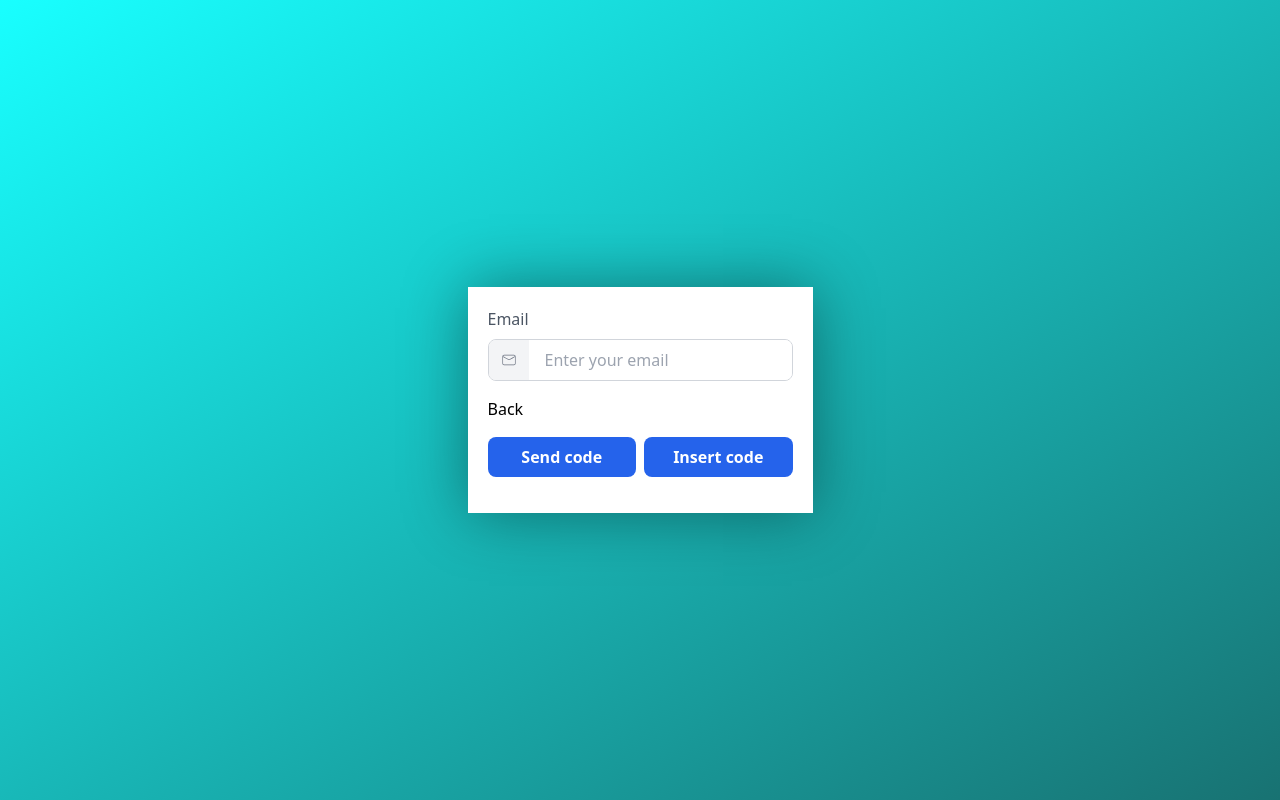
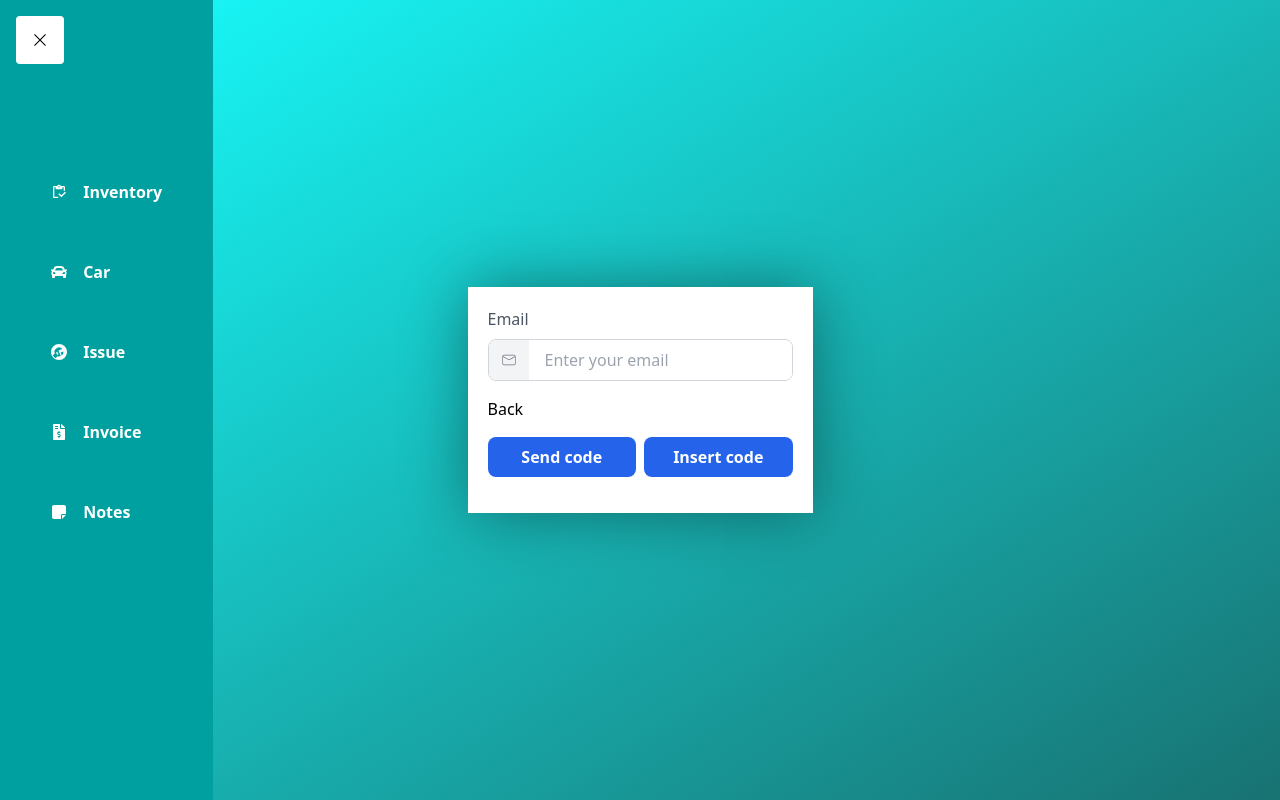
Before and after one commit to Shazil0204/Garage-All-In-One, a React (Vite) app in the folder Frontend/: page /Login in a window 1280 px wide. Both pictures are taken after a click on the button "Forgot Password!". Built offline with nearby package versions, Linux system fonts and the light colour scheme; what fluid-tailwind would draw is missing.

Commit message:
sidebar done

```diff
--- a/Frontend/src/App.tsx
+++ b/Frontend/src/App.tsx
@@ -1,31 +1,37 @@
 // React Route Dependencies
-import { Route, Routes } from "react-router-dom";
+import { Route, Routes } from "react-router-dom"
 
+// ReactIcons
+import { MdOutlineInventory } from "react-icons/md"
+import { FaCar } from "react-icons/fa"
+import { BsFillWrenchAdjustableCircleFill } from "react-icons/bs"
+import { FaFileInvoiceDollar } from "react-icons/fa"
+import { FaNoteSticky } from "react-icons/fa6"
 // Layout
-import Sidebar from "./Components/Layout/Sidebar";
+import Sidebar from "./Components/Layout/Sidebar"
 
 // Screens
-import Inventory from "./Screens/Routes/Inventory";
-import Invoice from "./Screens/Routes/Invoice";
-import Issue from "./Screens/Routes/Issue";
-import Note from "./Screens/Routes/Note";
-import Car from "./Screens/Routes/Car";
-import Login from "./Screens/Login";
-import NotFound from "./Screens/NotFound";
+import Inventory from "./Screens/Routes/Inventory"
+import Invoice from "./Screens/Routes/Invoice"
+import Issue from "./Screens/Routes/Issue"
+import Note from "./Screens/Routes/Note"
+import Car from "./Screens/Routes/Car"
+import Login from "./Screens/Login"
+import NotFound from "./Screens/NotFound"
 
 // This way i will be able to use it in both route and sidebar
 const sections = [
-  { id: "/", element: <Inventory /> },
-  { id: "Car", element: <Car /> },
-  { id: "Issue", element: <Issue /> },
-  { id: "Invoice", element: <Invoice /> },
-  { id: "Notes", element: <Note /> },
-];
+  { id: "/", element: <Inventory />, icon: <MdOutlineInventory/> },
+  { id: "Car", element: <Car />, icon: <FaCar/> },
+  { id: "Issue", element: <Issue />, icon: <BsFillWrenchAdjustableCircleFill/> },
+  { id: "Invoice", element: <Invoice />, icon: <FaFileInvoiceDollar/> },
+  { id: "Notes", element: <Note />, icon: <FaNoteSticky/>  },
+]
 
 const App = () => {
   return (
     <div>
-      {/* <Sidebar sections={sections} /> */}
+      <Sidebar sections={sections} />
       <Routes>
         <Route path="Login" element={<Login />} />
         {sections.map((section) => (
@@ -34,7 +40,7 @@ const App = () => {
         <Route path="*" element={<NotFound />} />
       </Routes>
     </div>
-  );
-};
+  )
+}
 
-export default App;
+export default App
--- a/Frontend/src/Components/Common/Button.tsx
+++ /dev/null
@@ -1,48 +0,0 @@
-import React from "react";
-import { IconType } from "react-icons";
-
-interface ButtonProps {
-  title?: string;
-  textColor?: string;
-  backgroundColor?: string;
-  image?: string;
-  buttonIcon?: IconType;
-  roundness?: string;
-  width?: string;
-  height?: string;
-  children?: React.ReactNode;
-  onClickFunction: () => void;
-}
-
-const CustomButton: React.FC<ButtonProps> = ({
-  title,
-  textColor,
-  backgroundColor,
-  image,
-  buttonIcon,
-  children,
-  roundness,
-  width,
-  height,
-  onClickFunction,
-}) => {
-  return (
-    <button
-      onClick={onClickFunction}
-      className="hover:scale-95 duration-300 p-4 flex items-center justify-center cursor-pointer"
-      style={{
-        color: textColor || "white",
-        backgroundColor: backgroundColor || "black",
-        borderRadius: roundness || "5px",
-        width: width || "2rem",
-        height: height || "2rem",
-      }}
-    >
-      {image && <img src={image} alt="button-icon" className="w-16" />}
-      {buttonIcon && React.createElement(buttonIcon)} {title}
-      {children}
-    </button>
-  );
-};
-
-export default CustomButton;
--- a/Frontend/src/Components/Layout/NavLink.tsx
+++ b/Frontend/src/Components/Layout/NavLink.tsx
@@ -11,14 +11,14 @@ interface NavLinkProps {
 const NavLink: React.FC<NavLinkProps> = ({
   to,
   children,
-  className = "",
-  activeClassName = "text-blue-500 font-bold",
+  className = "~px-24/20",
+  activeClassName = "text-white bg-primary font-bold text-md hover:!bg-primary hover:!bg-opacity-100",
 }) => {
   return (
     <RouterNavLink
       to={to}
       className={({ isActive }) =>
-        `${className} ${isActive ? activeClassName : ""}`.trim()
+        `${className} ${isActive ? activeClassName : "font-bold text-md text-white"}`
       }
     >
       {children}
--- a/Frontend/src/Components/Layout/Sidebar.tsx
+++ b/Frontend/src/Components/Layout/Sidebar.tsx
@@ -1,28 +1,47 @@
+// React imports
 import React, { useState } from "react"
+
+// ReactIcons
+import { RxCross1 } from "react-icons/rx"
+
+// Layout imports
 import NavLink from "../Layout/NavLink"
 
 interface SidebarProps {
-  sections: { id: string, element: React.ReactNode}[]
+  sections: { id: string, element: React.ReactNode, icon: React.ReactNode }[]
 }
 
 const Sidebar: React.FC<SidebarProps> = ({ sections }) => {
-  const [isExpanded] = useState(false)
+  const [isExpanded, setIsExpanded] = useState(false)
+
+  const handleMouseEnter = () => setIsExpanded(true)
+  const handleMouseLeave = () => setIsExpanded(false)
 
   return (
     <div
-      className={`absolute z-40 flex flex-col items-center w-16 h-full overflow-hidden text-gray-700 bg-[#00A0A0]
-        transition-all duration-300 ease-in-out group hover:w-64 hover:overflow-visible`}
+      className={`absolute z-40 flex flex-col justify-center items-center xl:w-16 w-2/12 h-full overflow-hidden bg-[#00A0A0]
+        transition-all duration-300 ease-in-out ${isExpanded ? "hover:~w-64/72" : "xl:w-16 md:w-16" }`}
+      onMouseEnter={handleMouseEnter}
+      onMouseLeave={handleMouseLeave}
     >
-      <ul className="mt-4 space-y-2">
+      <button className={`${isExpanded ? "absolute" : "hidden" } top-0 left-0 mt-4 ml-4 py-4 px-4 bg-white rounded`} onClick={ () => setIsExpanded(false) }> <RxCross1 /> </button>
+
+      <ul className="mb-24 space-y-6">
         {sections.map((section) => (
-          <li key={section.id} className="relative group">
+          <li key={section.id} className="relative">
             <NavLink
               to={section.id}
-              className={`flex items-center px-4 py-2 z-50 bg-gray-200 rounded transition-colors duration-200
-                ${isExpanded ? "justify-start" : "justify-center"} `}
+              className={`flex items-center z-50 hover:bg-gray-300 hover:bg-opacity-20 hover:text-opacity-100 rounded transition-colors duration-200
+                ${isExpanded ? "justify-start py-4 px-16" : "justify-center py-4 px-4"}`}
             >
-              <span className="mr-4">{section.icon}</span>
-              { isExpanded ? '' : <span>{section.id} </span> }
+              {isExpanded ? (
+                <>
+                  <span className="mr-4">{section.icon}</span>
+                  <span>{section.id === "/" ? "Inventory" : section.id}</span>
+                </>
+              ) : (
+                <span>{section.icon}</span>
+              )}
             </NavLink>
           </li>
         ))}
```
